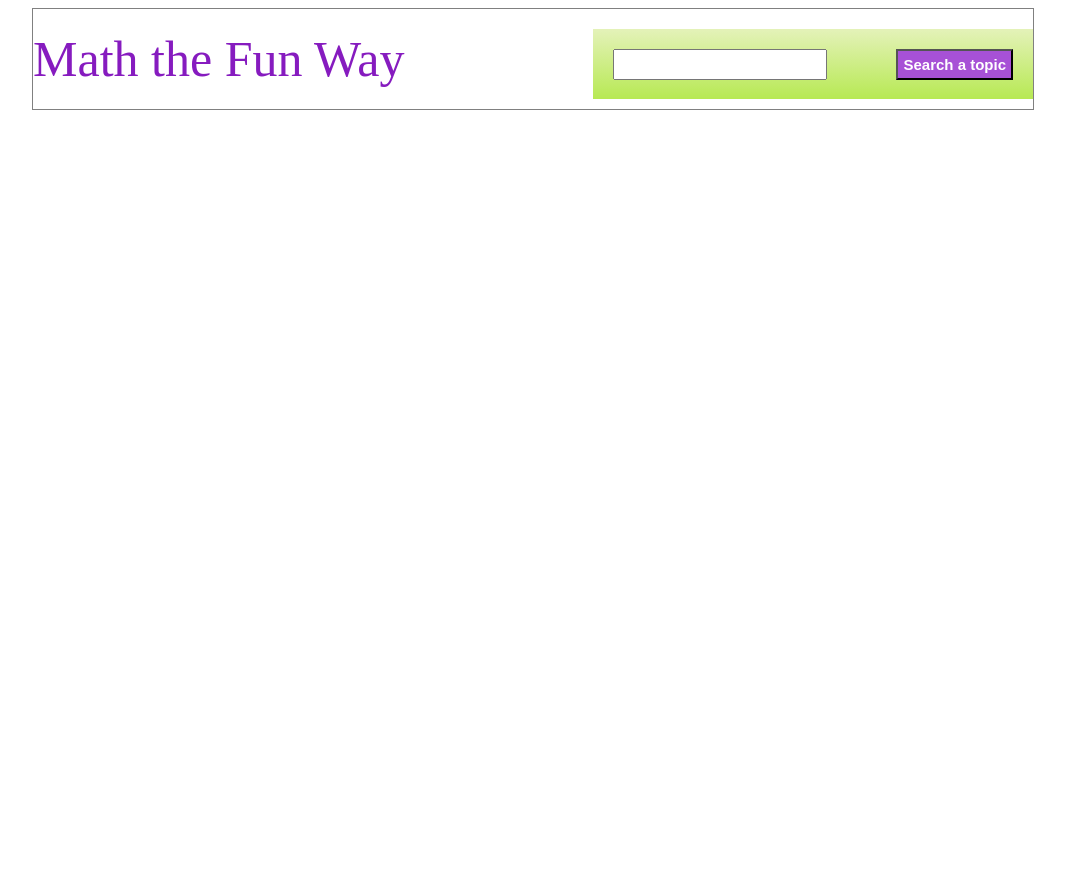
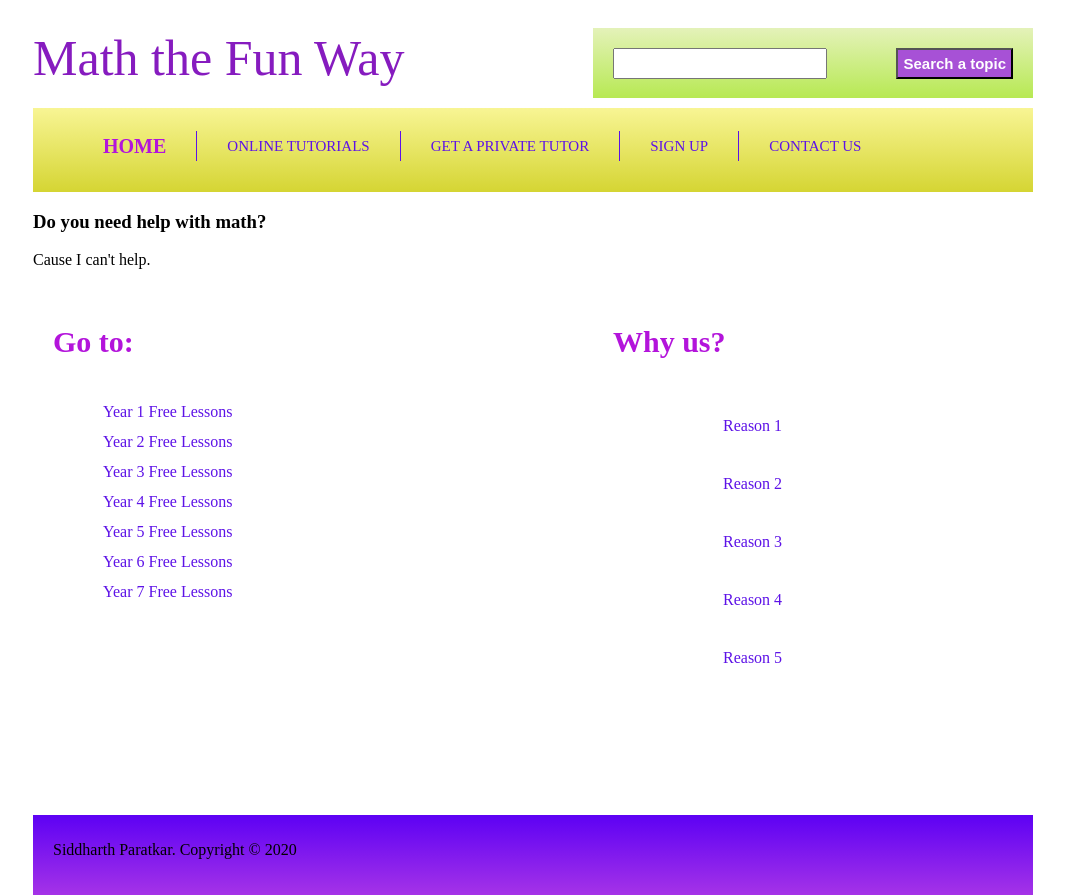
Before and after one commit to SiddharthParatkar/MathWebsite, a plain HTML site: page index.html in a window 1280 px wide. Shown: the whole page, without its empty margins (107-1172 px from the left). Before the commit the page ends 800 px from the top, so only its background shows below. Drawn offline with Linux system fonts and the light colour scheme.

Commit message:
Finishing touches

```diff
--- a/index.html
+++ b/index.html
@@ -2,10 +2,13 @@
 
 <html>
   <head>
-    <meta charset="utf-8">
+    <meta charset="utf-8" />
     <title>Math Website</title>
-    <meta name="viewport" content="width=device-width, initial-scale=1.0, user-scalable=yes">
-    <link rel="stylesheet" href="styling.css">
+    <meta
+      name="viewport"
+      content="width=device-width, initial-scale=1.0, user-scalable=yes"
+    />
+    <link rel="stylesheet" href="styling.css" />
   </head>
   <body>
     <div id="container">
@@ -15,11 +18,51 @@
         </div>
         <div id="searchbox">
           <form method="get">
-                <input type="text" class="text">
-                <input type="submit" value="Search a topic" class="submit">
+            <input type="text" class="text" />
+            <input type="submit" value="Search a topic" class="submit" />
           </form>
         </div>
+        <div class="clear"></div>
       </div>
+      <div id="menu">
+        <ul>
+          <li><a href="#" class="active">Home</a></li>
+          <li><a href="#">Online Tutorials</a></li>
+          <li><a href="#">Get a private tutor</a></li>
+          <li><a href="#">Sign Up</a></li>
+          <li><a href="#">Contact Us</a></li>
+        </ul>
+      </div>
+      <div id="intro">
+        <h3>Do you need help with math?</h3>
+        <p>Cause I can't help.</p>
+      </div>
+      <div id="leftsidebar" class="sidebar">
+        <h3>Go to:</h3>
+        <ul>
+          <li><a href="#">Year 1 Free Lessons</a></li>
+          <li><a href="#">Year 2 Free Lessons</a></li>
+          <li><a href="#">Year 3 Free Lessons</a></li>
+          <li><a href="#">Year 4 Free Lessons</a></li>
+          <li><a href="#">Year 5 Free Lessons</a></li>
+          <li><a href="#">Year 6 Free Lessons</a></li>
+          <li><a href="#">Year 7 Free Lessons</a></li>
+        </ul>
+      </div>
+      <div id="rightsidebar" class="sidebar">
+        <h3>Why us?</h3>
+        <ul>
+          <li><a href="#">Reason 1</a></li>
+          <li><a href="#">Reason 2</a></li>
+          <li><a href="#">Reason 3</a></li>
+          <li><a href="#">Reason 4</a></li>
+          <li><a href="#">Reason 5</a></li>
+        </ul>
+      </div>
+      <div class="clear"></div>
+      <footer class="footer">
+        <div><p>Siddharth Paratkar. Copyright &copy; 2020</p></div>
+      </footer>
     </div>
   </body>
 </html>
--- a/styling.css
+++ b/styling.css
@@ -1,6 +1,5 @@
 #container {
     width: 1000px;
-    border: 1px solid grey;
     height: 100px;
     margin: 0 auto;
 }
@@ -45,3 +44,124 @@ h1 a{
     background: #A751D6;
     font-size: 15px;
 }
+
+.clear {
+    clear: both;
+}
+
+#menu {
+    height: 70px;
+    background: linear-gradient(#F8F594, #D5D533);
+    padding: 7px 0;
+}
+
+ul {
+    list-style: none;
+}
+
+#menu ul li {
+    float: left;
+    padding: 0 30px;
+    height: 30px;
+    border-right: 1px solid #5d12e7;
+}
+
+#menu ul li:last-child {
+    border-right: none;
+}
+
+#menu ul li a{
+    text-decoration: none;
+    text-transform: uppercase;
+    font-size: 15px;
+    color: #5d12e7;
+    line-height: 30px;
+    -webkit-transition: font-size 0.5s ease;
+    -moz-transition: font-size 0.5s ease;
+    -o-transition: font-size 0.5s ease;
+    -ms-transition: font-size 0.5s ease;
+    transition: font-size 0.5s ease;
+}
+
+#menu ul li a:hover, #menu ul li a.active {
+    font-size: 20px;
+    font-weight: bold;
+    color: #B314DB;
+
+}
+
+#introduction{
+    background: linear-gradient(#690bce, #5bf6bd);
+    padding: 30px;
+    margin: 16px 0;
+}
+
+#introduction h3{
+    font-size: 40px;
+    color: #316901;
+    font-weight: normal;
+}
+
+#introduction p{
+    font-size: 20px;
+    color: #789450;
+    text-align: justify;
+}
+
+.sidebar {
+    height: 500px;
+    width: 400px;
+    border: 1 px solid #BAF46f;
+    border-radius: 20px;
+    padding: 10px 20px;
+}
+
+.sidebar h3{
+    color: #b314db;
+    font-size: 30px;
+}
+.sidebar ul {
+    padding-top: 8px;
+}
+
+#leftsidebar ul li {
+    padding: 6px 0 6px 10px;
+}
+
+#rightsidebar ul li{
+    padding: 20px 0 20px 70px;
+}
+
+.sidebar ul li a{
+    text-decoration: none;
+    font-size: 16px;
+    color: #5d12e7;
+    -webkit-transition: font-size 0.5s ease;
+    -moz-transition: font-size 0.5s ease;
+    -o-transition: font-size 0.5s ease;
+    -ms-transition: font-size 0.5s ease;
+    transition: font-size 0.5s ease;
+}
+
+.sidebar ul li a:hover, .sidebar ul li a.active {
+    text-decoration: none;
+    color: #b314db;
+    font-size: 23px;
+    font-weight: bold;
+
+}
+
+#leftsidebar {
+    float: left;
+}
+
+#rightsidebar {
+    float: right;
+}
+
+.footer {
+    height: 60px;
+    background: linear-gradient(#5d01f4, #a533e7);
+    padding: 10px 20px;
+    margin-top: 10px;
+}
```
Lines whose indentation alone changed are shown as unchanged.
